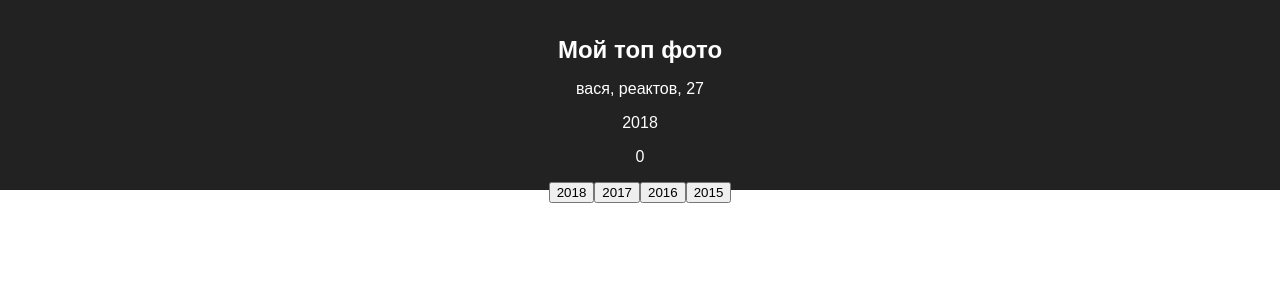
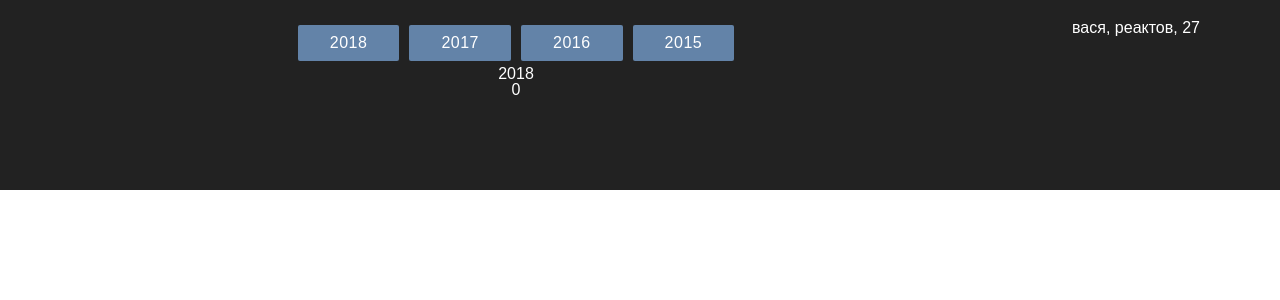
Before and after one commit to MarneusKalgar/redux-course, a React (Create React App) app: page / in a window 1280 px wide. Shown: the top 300 px of the page. Built offline with nearby package versions, Linux system fonts and the light colour scheme.

Commit message:
add redux-logger

```diff
--- a/package.json
+++ b/package.json
@@ -8,7 +8,8 @@
     "react-dom": "^16.5.1",
     "react-redux": "^5.0.7",
     "react-scripts": "1.1.5",
-    "redux": "^4.0.0"
+    "redux": "^4.0.0",
+    "redux-logger": "^3.0.6"
   },
   "scripts": {
     "start": "react-scripts start",
--- a/src/components/Page.js
+++ b/src/components/Page.js
@@ -10,13 +10,21 @@
   render() {
     const { year, photos } = this.props
     return (
-      <div>
+      <div className="ib page">
+        <button className="btn" onClick={this.btnClick}>
+          2018
+        </button>
+        <button className="btn" onClick={this.btnClick}>
+          2017
+        </button>
+        <button className="btn" onClick={this.btnClick}>
+          2016
+        </button>
+        <button className="btn" onClick={this.btnClick}>
+          2015
+        </button>
         <p>{year}</p>
         <p>{photos.length}</p>
-        <button onClick={this.btnClick}>2018</button>
-        <button onClick={this.btnClick}>2017</button>
-        <button onClick={this.btnClick}>2016</button>
-        <button onClick={this.btnClick}>2015</button>
       </div>
     )
   }
--- a/src/components/User.js
+++ b/src/components/User.js
@@ -6,7 +6,7 @@
     const { name, surname, age } = this.props.user
     console.log(this.props)
     return (
-      <div>
+      <div className="ib user">
         <p>
           {name}, {surname}, {age}
         </p>
--- a/src/containers/App.js
+++ b/src/containers/App.js
@@ -15,9 +15,8 @@
     return (
       <div className="App">
         <header className="App-header">
-          <h1 className="App-title">Мой топ фото</h1>
+          <Page year={year} photos={photos} setYear={setYearAction} />
           <User user={user} />
-          <Page year={year} photos={photos} setYear={setYearAction} />
         </header>
       </div>
     )
--- a/src/index.css
+++ b/src/index.css
@@ -1,5 +1,93 @@
-body {
+/* http://meyerweb.com/eric/tools/css/reset/
+   v2.0 | 20110126
+   License: none (public domain)
+*/
+
+html, body, div, span, applet, object, iframe,
+h1, h2, h3, h4, h5, h6, p, blockquote, pre,
+a, abbr, acronym, address, big, cite, code,
+del, dfn, em, img, ins, kbd, q, s, samp,
+small, strike, strong, sub, sup, tt, var,
+b, u, i, center,
+dl, dt, dd, ol, ul, li,
+fieldset, form, label, legend,
+table, caption, tbody, tfoot, thead, tr, th, td,
+article, aside, canvas, details, embed,
+figure, figcaption, footer, header, hgroup,
+menu, nav, output, ruby, section, summary,
+time, mark, audio, video {
   margin: 0;
   padding: 0;
+  border: 0;
+  font-size: 100%;
+  font: inherit;
+  vertical-align: baseline;
+}
+/* HTML5 display-role reset for older browsers */
+article, aside, details, figcaption, figure,
+footer, header, hgroup, menu, nav, section {
+  display: block;
+}
+body {
+  line-height: 1;
   font-family: sans-serif;
 }
+ol, ul {
+  list-style: none;
+}
+blockquote, q {
+  quotes: none;
+}
+blockquote:before, blockquote:after,
+q:before, q:after {
+  content: '';
+  content: none;
+}
+table {
+  border-collapse: collapse;
+  border-spacing: 0;
+}
+
+/*end reset*/
+
+h3 {
+  font-size: 22px;
+  margin: 10px 0 0;
+}
+.app {
+  margin: 50px;
+  font: 14px sans-serif;
+}
+.ib {
+  display: inline-block;
+}
+.page {
+  width: 80%;
+}
+.user {
+  width: 20%;
+  vertical-align: top;
+}
+
+.btn {
+  border: none;
+  border-radius: 2px;
+  display: inline-block;
+  height: 36px;
+  margin: 5px;
+  line-height: 36px;
+  font-size: 16px;
+  outline: 0;
+  padding: 0 2rem;
+  text-transform: uppercase;
+  vertical-align: middle;
+  color: #fff;
+  background-color: #6383a8;
+  text-align: center;
+  letter-spacing: .5px;
+  transition: .2s ease-out;
+  cursor: pointer;
+}
+.btn:hover {
+  background-color: #6d8cb0
+}
--- /dev/null
+++ b/src/store/enchancers/ping.js
@@ -0,0 +1,6 @@
+/*eslint-disable */
+export const ping = store => next => action => {
+  console.log(`${action.type}, ${action.payload}`)
+  return next(action)
+}
+/*eslint-enable */
--- a/src/store/index.js
+++ b/src/store/index.js
@@ -1,4 +1,6 @@
-import { createStore } from 'redux'
+import { createStore, applyMiddleware } from 'redux'
 import { rootReducer } from '../reducers'
+//import { ping } from './enchancers/ping'
+import logger from 'redux-logger'
 
-export const store = createStore(rootReducer)
+export const store = createStore(rootReducer, applyMiddleware(logger))
```
Also changed, not shown: 1 other file (tests, documents, lock files or other folders).
